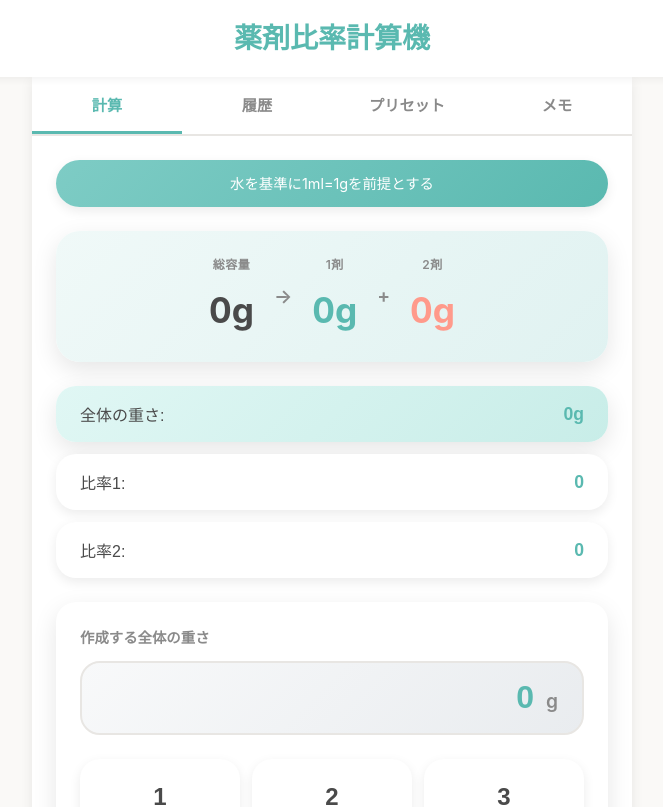
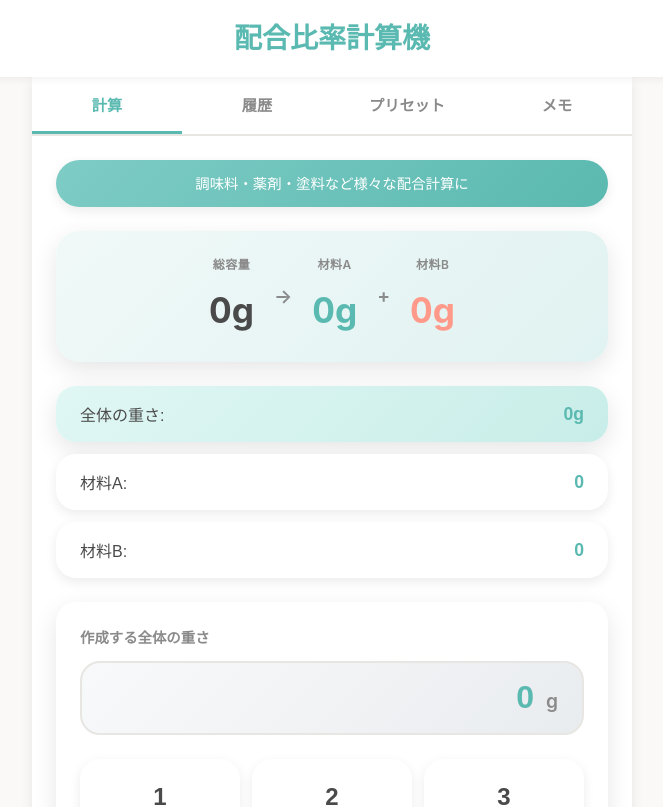
Before and after one commit to BoxPistols/calc-ratio-react, a React (Create React App) app: page / in a window 1280 px wide. Shown: the top 807 px of the page, without its empty margins (308-971 px from the left). Built offline with nearby package versions, Linux system fonts and the light colour scheme.

Commit message:
Update app text to be generic and multi-purpose
- Change title from "薬剤比率計算機" to "配合比率計算機"
- Change "1剤/2剤" labels to "材料A/材料B"
- Update info banner to show versatile use cases:
  調味料・薬剤・塗料など様々な配合計算に

```diff
--- a/src/App.js
+++ b/src/App.js
@@ -6,7 +6,7 @@ import "./style.scss"
 export default function App() {
   return (
     <div>
-      <h1>薬剤比率計算機</h1>
+      <h1>配合比率計算機</h1>
       <RatioCalc />
     </div>
   )
--- a/src/components/ratio/RatioCalc.js
+++ b/src/components/ratio/RatioCalc.js
@@ -150,7 +150,7 @@ export const RatioCalc = () => {
       {/* メイン計算画面 */}
       {activeTab === "calc" && (
         <div className="calc-main">
-          <div className="info-banner">水を基準に1ml=1gを前提とする</div>
+          <div className="info-banner">調味料・薬剤・塗料など様々な配合計算に</div>
 
           {/* 計算結果表示エリア */}
           <div className="result-panel">
@@ -160,12 +160,12 @@ export const RatioCalc = () => {
             </div>
             <div className="result-divider">→</div>
             <div className="result-item">
-              <span className="result-label">1剤</span>
+              <span className="result-label">材料A</span>
               <span className="result-value agent1">{result1}g</span>
             </div>
             <div className="result-divider">+</div>
             <div className="result-item">
-              <span className="result-label">2剤</span>
+              <span className="result-label">材料B</span>
               <span className="result-value agent2">{result2}g</span>
             </div>
           </div>
@@ -184,14 +184,14 @@ export const RatioCalc = () => {
               className={`input-select-btn ${activeInput === "ratio1" ? "active" : ""}`}
               onClick={() => setActiveInput("ratio1")}
             >
-              比率1: <strong>{ratio1}</strong>
+              材料A: <strong>{ratio1}</strong>
             </button>
             <button
               type="button"
               className={`input-select-btn ${activeInput === "ratio2" ? "active" : ""}`}
               onClick={() => setActiveInput("ratio2")}
             >
-              比率2: <strong>{ratio2}</strong>
+              材料B: <strong>{ratio2}</strong>
             </button>
           </div>
 
@@ -210,7 +210,7 @@ export const RatioCalc = () => {
                 <NumberPad
                   value={ratio1}
                   onChange={setRatio1}
-                  label="1剤の比率"
+                  label="材料Aの比率"
                   unit=""
                 />
               )}
@@ -218,7 +218,7 @@ export const RatioCalc = () => {
                 <NumberPad
                   value={ratio2}
                   onChange={setRatio2}
-                  label="2剤の比率"
+                  label="材料Bの比率"
                   unit=""
                 />
               )}
@@ -294,8 +294,8 @@ export const RatioCalc = () => {
                       </span>
                     </div>
                     <div className="history-row">
-                      <span className="agent1">1剤: {item.result1}g</span>
-                      <span className="agent2">2剤: {item.result2}g</span>
+                      <span className="agent1">材料A: {item.result1}g</span>
+                      <span className="agent2">材料B: {item.result2}g</span>
                     </div>
                   </div>
                   <button
```
